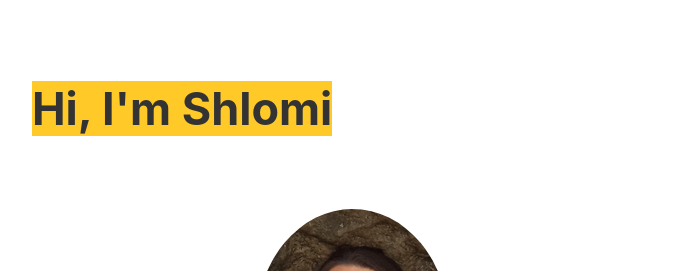
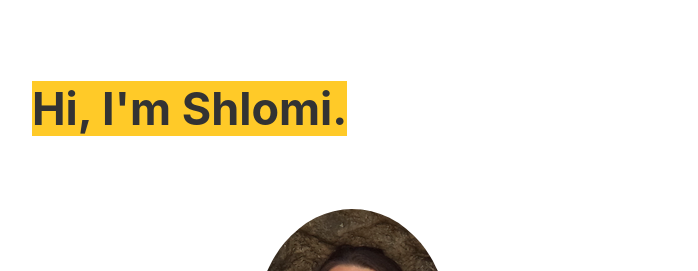
Before and after one commit to shlomihod/shlomihod.github.io, a Jekyll site: the page built from README.md, in a window 1280 px wide. Shown: the top 271 px of the page, without its empty margins (288-986 px from the left). Built offline with Jekyll 4.4.1, drawn with Linux system fonts in a browser that asks for light colours; nearby versions of some CDN libraries; our own code applies the rules of GitHub Pages for plain Markdown files; comment, search, counter and statistics services are not loaded.

```diff
--- a/_config.yml
+++ b/_config.yml
@@ -2,7 +2,7 @@
 # Customize Options: Must Change
 #
 # Title:
-title: Hi, I'm Shlomi
+title: Hi, I'm Shlomi.
 
 # Where the page will be deployed.
 # If it's https://foo.com/bar, just write "https://foo.com"
```
